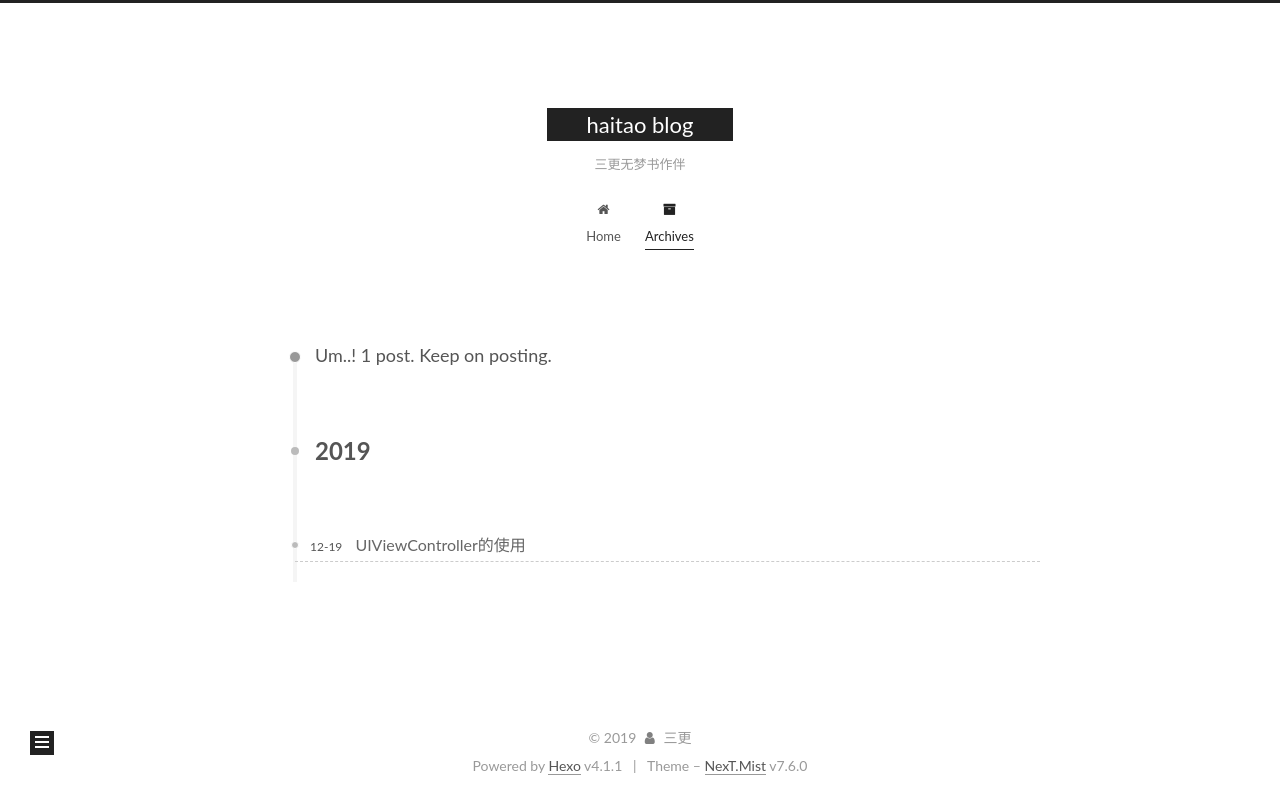
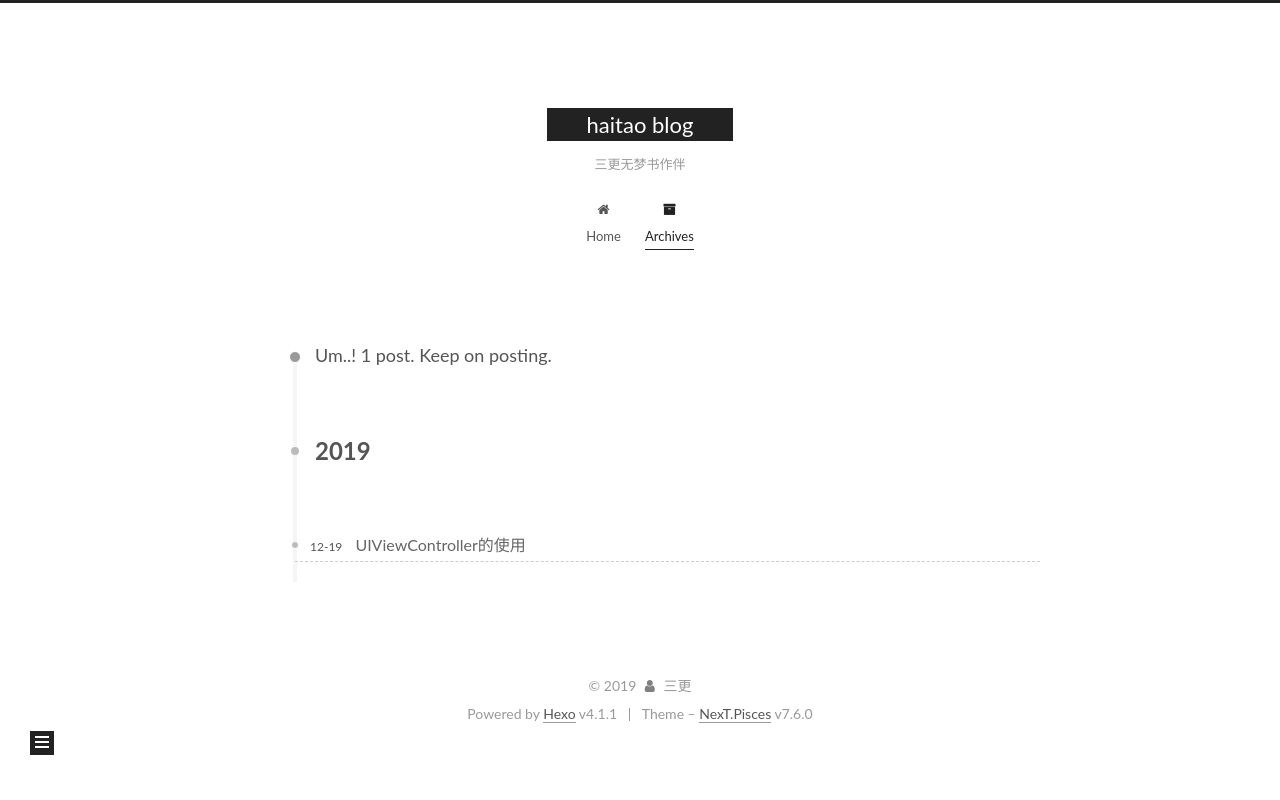
Before and after one commit to haitao-duan/haitao-duan.github.io, a plain HTML site: page archives/index.html in a window 1280 px wide. Drawn offline with Linux system fonts and the light colour scheme.

Commit message:
Site updated: 2019-12-19 11:31:50

```diff
--- a/2019/12/19/UIViewController的使用/index.html
+++ b/2019/12/19/UIViewController的使用/index.html
@@ -21,7 +21,7 @@
   var CONFIG = {
     hostname: new URL('http://yoursite.com').hostname,
     root: '/',
-    scheme: 'Mist',
+    scheme: 'Pisces',
     version: '7.6.0',
     exturl: false,
     sidebar: {"position":"left","display":"post","padding":18,"offset":12,"onmobile":false},
@@ -400,7 +400,7 @@
   <div class="powered-by">Powered by <a href="https://hexo.io/" class="theme-link" rel="noopener" target="_blank">Hexo</a> v4.1.1
   </div>
   <span class="post-meta-divider">|</span>
-  <div class="theme-info">Theme – <a href="https://mist.theme-next.org/" class="theme-link" rel="noopener" target="_blank">NexT.Mist</a> v7.6.0
+  <div class="theme-info">Theme – <a href="https://pisces.theme-next.org/" class="theme-link" rel="noopener" target="_blank">NexT.Pisces</a> v7.6.0
   </div>
 
 
@@ -426,7 +426,7 @@
 <script src="/js/motion.js"></script>
 
 
-<script src="/js/schemes/muse.js"></script>
+<script src="/js/schemes/pisces.js"></script>
 
 
 <script src="/js/next-boot.js"></script>
--- a/archives/index.html
+++ b/archives/index.html
@@ -21,7 +21,7 @@
   var CONFIG = {
     hostname: new URL('http://yoursite.com').hostname,
     root: '/',
-    scheme: 'Mist',
+    scheme: 'Pisces',
     version: '7.6.0',
     exturl: false,
     sidebar: {"position":"left","display":"post","padding":18,"offset":12,"onmobile":false},
@@ -301,7 +301,7 @@
   <div class="powered-by">Powered by <a href="https://hexo.io/" class="theme-link" rel="noopener" target="_blank">Hexo</a> v4.1.1
   </div>
   <span class="post-meta-divider">|</span>
-  <div class="theme-info">Theme – <a href="https://mist.theme-next.org/" class="theme-link" rel="noopener" target="_blank">NexT.Mist</a> v7.6.0
+  <div class="theme-info">Theme – <a href="https://pisces.theme-next.org/" class="theme-link" rel="noopener" target="_blank">NexT.Pisces</a> v7.6.0
   </div>
 
 
@@ -327,7 +327,7 @@
 <script src="/js/motion.js"></script>
 
 
-<script src="/js/schemes/muse.js"></script>
+<script src="/js/schemes/pisces.js"></script>
 
 
 <script src="/js/next-boot.js"></script>
```
Also changed, not shown: archives/2019/12/index.html (+3 -3 lines), archives/2019/index.html (+3 -3 lines), index.html (+3 -3 lines).
